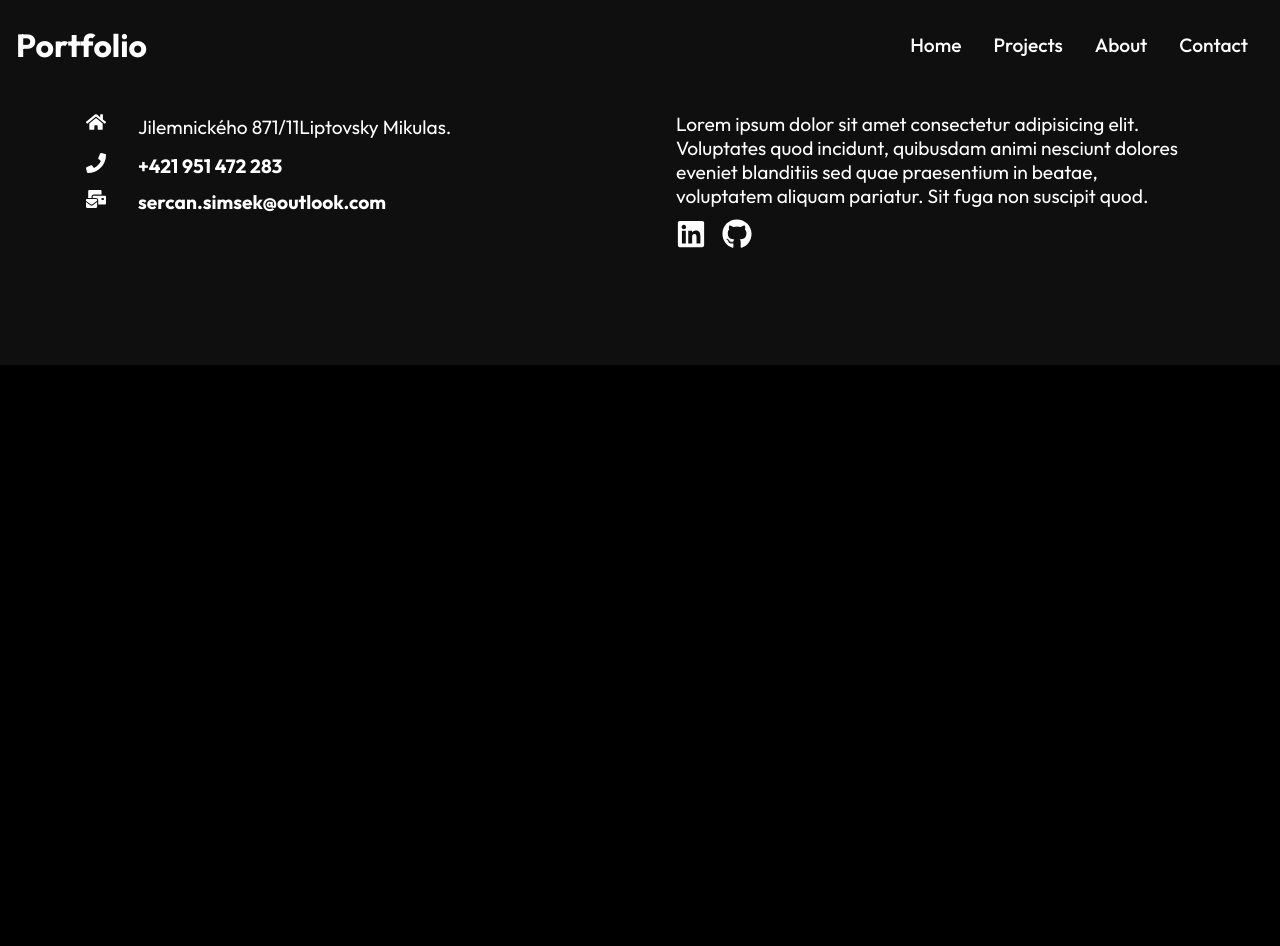
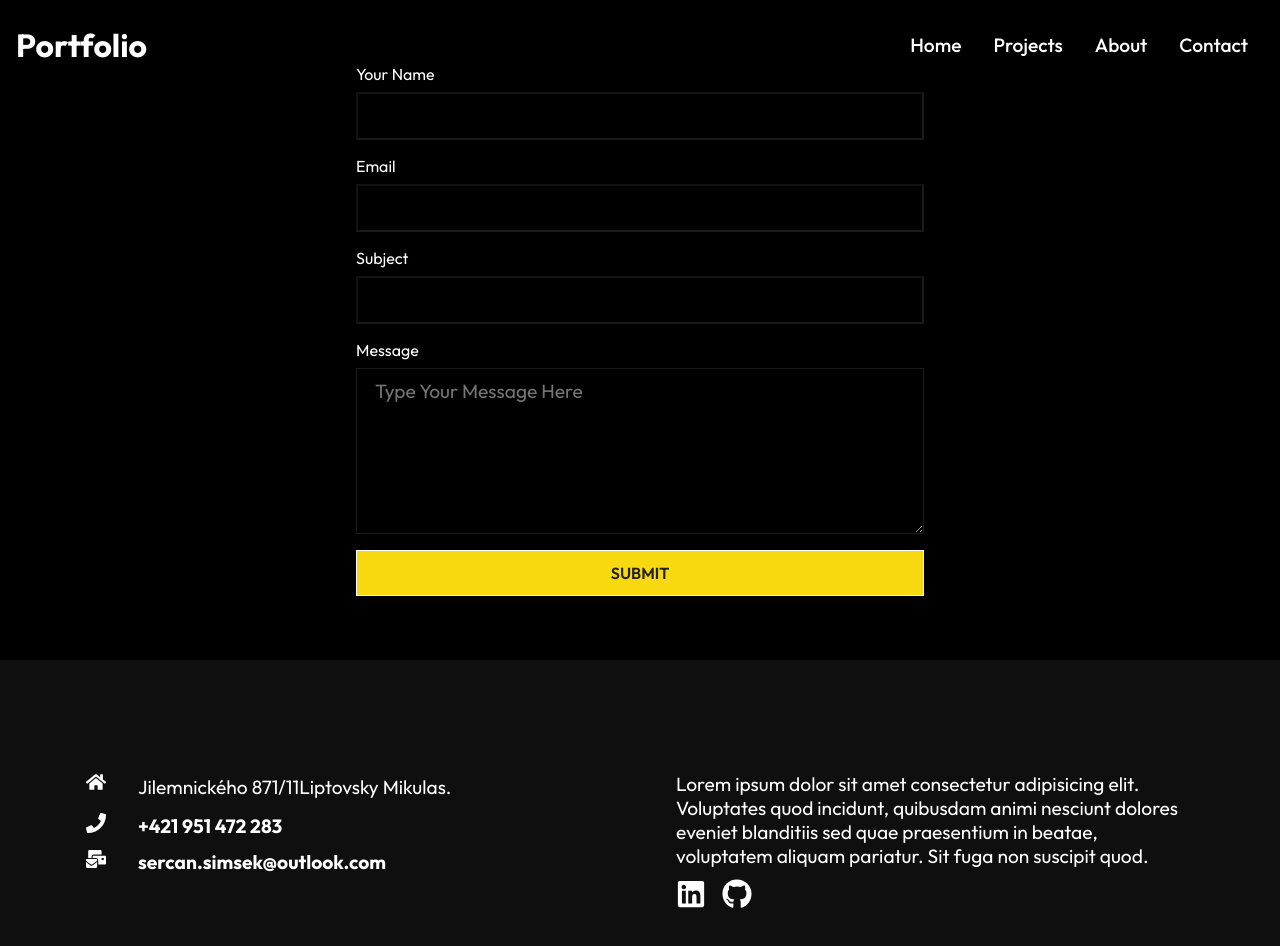
Before and after one commit to sercansimsek/personal-portfolio, a React (Create React App) app: page /contact in a window 1280 px wide. Shown: the top 946 px of the page. Before the commit the page ends 800 px from the top, so only its background shows below. Built offline with nearby package versions, Linux system fonts and the light colour scheme.

Commit message:
Contact form added

```diff
--- /dev/null
+++ b/src/components/ContactForm/Form.jsx
@@ -0,0 +1,25 @@
+import './FormStyles.css';
+
+import React from 'react'
+
+export const Form = () => {
+  return (
+    <div className='form'>
+        <form action="">
+            <label htmlFor="">Your Name</label>
+            <input type="text" />
+
+            <label htmlFor="">Email</label>
+            <input type="email" />
+
+            <label htmlFor="">Subject</label>
+            <input type="text" />
+
+            <label htmlFor="">Message</label>
+            <textarea rows="6" placeholder='Type Your Message Here' />
+
+            <button type='submit' className="btn">Submit</button>
+        </form>
+    </div>
+  )
+}
--- /dev/null
+++ b/src/components/ContactForm/FormStyles.css
@@ -0,0 +1,21 @@
+label {
+    color: #fff;
+    margin-bottom: 0.5rem;
+}
+
+form {
+    display: flex;
+    flex-direction: column;
+    padding: 4rem 1rem;
+    margin: auto;
+    max-width: 600px;
+}
+
+form input, form textarea {
+    margin-bottom: 1rem;
+    padding: 10px 18px;
+    font-size: 1.2rem;
+    background-color: rgba(0, 0, 0, 0.1);
+    border-color: rgba(255, 255, 255, 0.1);
+    color: #f4f4f4;
+}
--- a/src/routes/Contact.jsx
+++ b/src/routes/Contact.jsx
@@ -1,11 +1,13 @@
 import React from 'react'
 import { Navbar } from '../components/Navbar/Navbar'
 import { Footer } from '../components/Footer/Footer'
+import { Form } from '../components/ContactForm/Form'
 
 export const Contact = () => {
   return (
     <div>
       <Navbar />
+      <Form />
       <Footer />
     </div>
   )
--- a/src/routes/Home.jsx
+++ b/src/routes/Home.jsx
@@ -2,12 +2,14 @@ import React from 'react'
 import { Navbar } from '../components/Navbar/Navbar'
 import { HomeContent } from '../components/HomeContent/HomeContent'
 import { Footer } from '../components/Footer/Footer'
+import { Work } from '../components/Work/Work'
 
 export const Home = () => {
   return (
     <div>
       <Navbar />
       <HomeContent />
+      <Work />
       <Footer />
     </div>
   )
```
